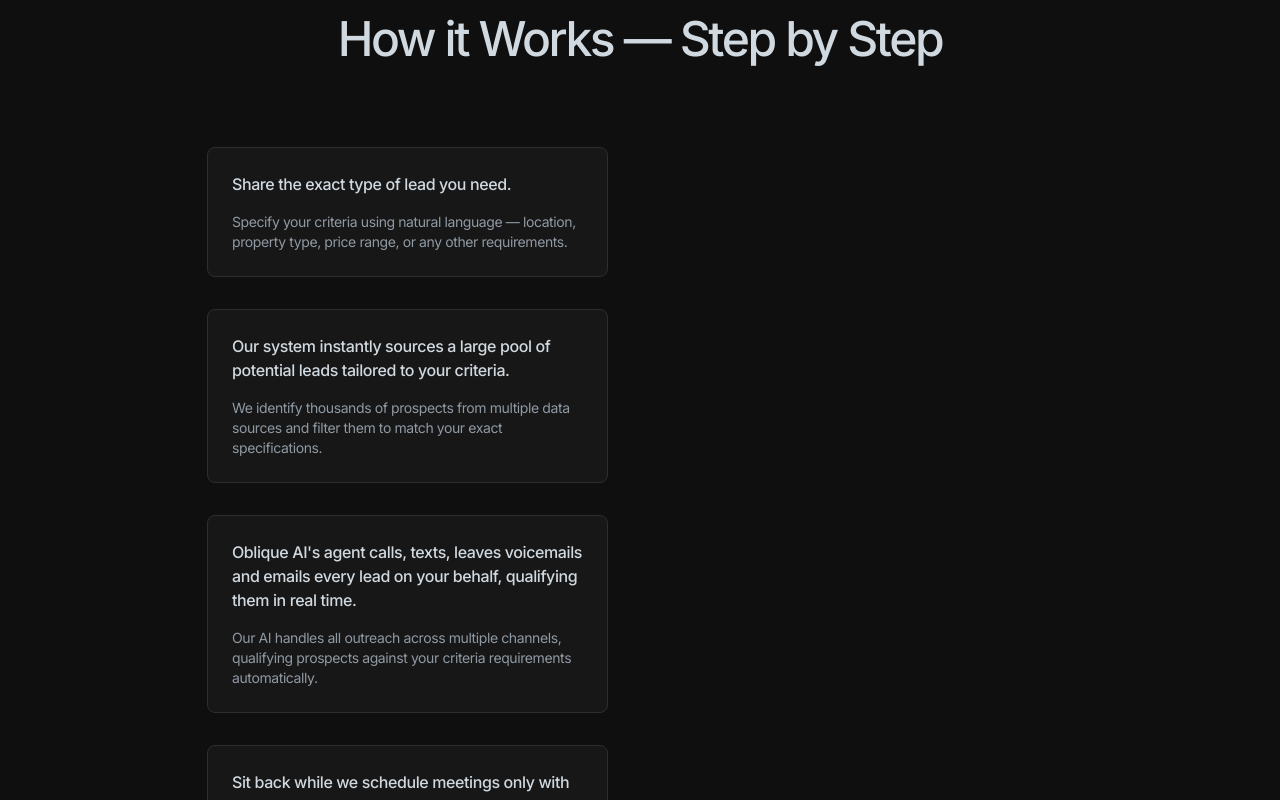
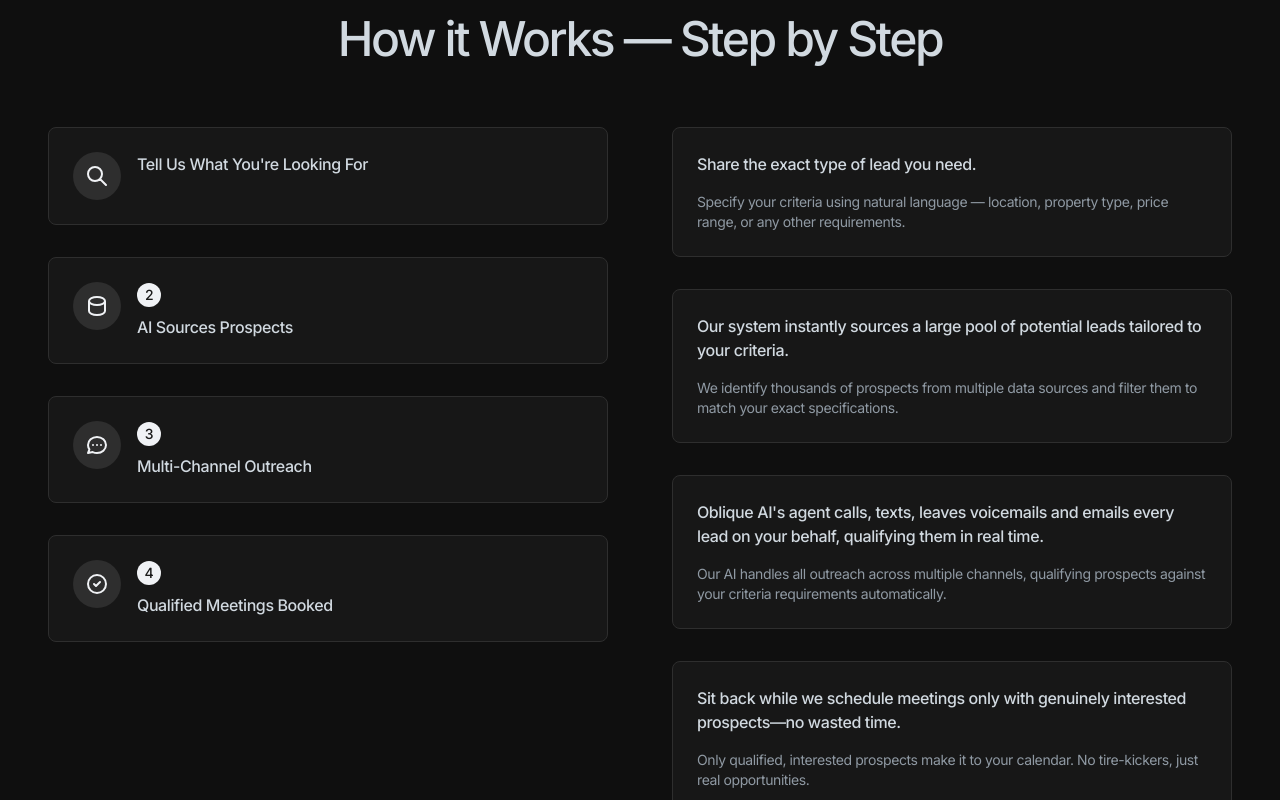
Before and after one commit to Cornelius14/theobliqueai, a React (Vite) app: page / in a window 1280 px wide. Shown: the part 1680-2480 px from the top of the page. Built offline with nearby package versions, Linux system fonts and the light colour scheme.

Commit message:
Reverted to commit 1674d2f61815ed050cea4b7cd2b76e7354dbcdad

```diff
--- a/src/components/HowItWorks.tsx
+++ b/src/components/HowItWorks.tsx
@@ -8,8 +8,56 @@ const HowItWorks = () => {
           </h2>
         </div>
 
-        <div className="grid lg:grid-cols-2 gap-16 items-start py-[20px] px-[26px] mx-[133px]">
+        <div className="grid lg:grid-cols-2 gap-16 items-start">
+          <div className="space-y-6 md:space-y-8">
+            <div className="p-6 rounded-lg bg-card border border-border flex items-start gap-4">
+              <div className="h-12 w-12 rounded-full bg-primary/10 flex items-center justify-center flex-shrink-0">
+                <svg className="h-6 w-6 text-primary" fill="none" stroke="currentColor" viewBox="0 0 24 24">
+                  <path strokeLinecap="round" strokeLinejoin="round" strokeWidth={2} d="M21 21l-6-6m2-5a7 7 0 11-14 0 7 7 0 0114 0z" />
+                </svg>
+              </div>
+              <div>
 
+                <h3 className="font-medium text-foreground how-title">Tell Us What You're Looking For</h3>
+              </div>
+            </div>
+
+            <div className="p-6 rounded-lg bg-card border border-border flex items-start gap-4">
+              <div className="h-12 w-12 rounded-full bg-primary/10 flex items-center justify-center flex-shrink-0">
+                <svg className="h-6 w-6 text-primary" fill="none" stroke="currentColor" viewBox="0 0 24 24">
+                  <path strokeLinecap="round" strokeLinejoin="round" strokeWidth={2} d="M4 7v10c0 2.21 3.582 4 8 4s8-1.79 8-4V7M4 7c0 2.21 3.582 4 8 4s8-1.79 8-4M4 7c0-2.21 3.582-4 8-4s8 1.79 8 4" />
+                </svg>
+              </div>
+              <div>
+                <span className="inline-flex items-center justify-center w-6 h-6 bg-primary text-primary-foreground rounded-full text-sm font-medium mb-2">2</span>
+                <h3 className="font-medium text-foreground how-title">AI Sources Prospects</h3>
+              </div>
+            </div>
+
+            <div className="p-6 rounded-lg bg-card border border-border flex items-start gap-4">
+              <div className="h-12 w-12 rounded-full bg-primary/10 flex items-center justify-center flex-shrink-0">
+                <svg className="h-6 w-6 text-primary" fill="none" stroke="currentColor" viewBox="0 0 24 24">
+                  <path strokeLinecap="round" strokeLinejoin="round" strokeWidth={2} d="M8 12h.01M12 12h.01M16 12h.01M21 12c0 4.418-4.03 8-9 8a9.863 9.863 0 01-4.255-.949L3 20l1.395-3.72C3.512 15.042 3 13.574 3 12c0-4.418 4.03-8 9-8s9 3.582 9 8z" />
+                </svg>
+              </div>
+              <div>
+                <span className="inline-flex items-center justify-center w-6 h-6 bg-primary text-primary-foreground rounded-full text-sm font-medium mb-2">3</span>
+                <h3 className="font-medium text-foreground how-title">Multi-Channel Outreach</h3>
+              </div>
+            </div>
+
+            <div className="p-6 rounded-lg bg-card border border-border flex items-start gap-4">
+              <div className="h-12 w-12 rounded-full bg-primary/10 flex items-center justify-center flex-shrink-0">
+                <svg className="h-6 w-6 text-primary" fill="none" stroke="currentColor" viewBox="0 0 24 24">
+                  <path strokeLinecap="round" strokeLinejoin="round" strokeWidth={2} d="M9 12l2 2 4-4m6 2a9 9 0 11-18 0 9 9 0 0118 0z" />
+                </svg>
+              </div>
+              <div>
+                <span className="inline-flex items-center justify-center w-6 h-6 bg-primary text-primary-foreground rounded-full text-sm font-medium mb-2">4</span>
+                <h3 className="font-medium text-foreground how-title">Qualified Meetings Booked</h3>
+              </div>
+            </div>
+          </div>
 
           {/* Right column with details */}
           <div className="space-y-6 md:space-y-8">
```
